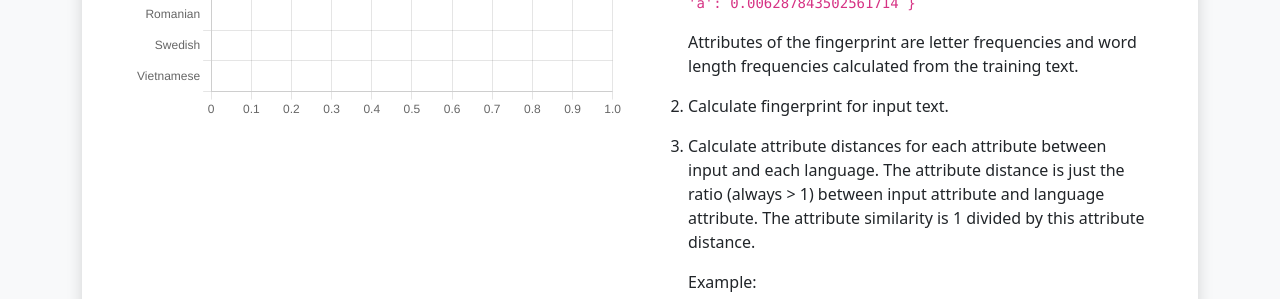
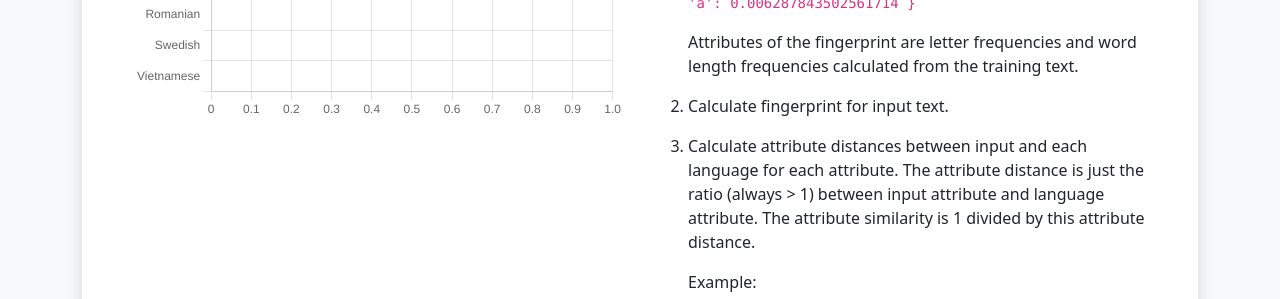
Before and after one commit to tadeohepperle/2021-09-02-sprache-automatisch-erkennen, a website with bundled scripts: page docs/index.html in a window 1280 px wide. Shown: the part 1140-1439 px from the top of the page. Built offline with nearby package versions, Linux system fonts and the light colour scheme.

Commit message:
fix text

```diff
--- a/docs/index.html
+++ b/docs/index.html
@@ -88,9 +88,9 @@
                 <li><p>Calculate fingerprint for input text.</p></li>
                 <li>
                   <p>
-                    Calculate attribute distances for each attribute between
-                    input and each language. The attribute distance is just the
-                    ratio (always > 1) between input attribute and language
+                    Calculate attribute distances between input and each
+                    language for each attribute. The attribute distance is just
+                    the ratio (always > 1) between input attribute and language
                     attribute. The attribute similarity is 1 divided by this
                     attribute distance.
                   </p>
```
